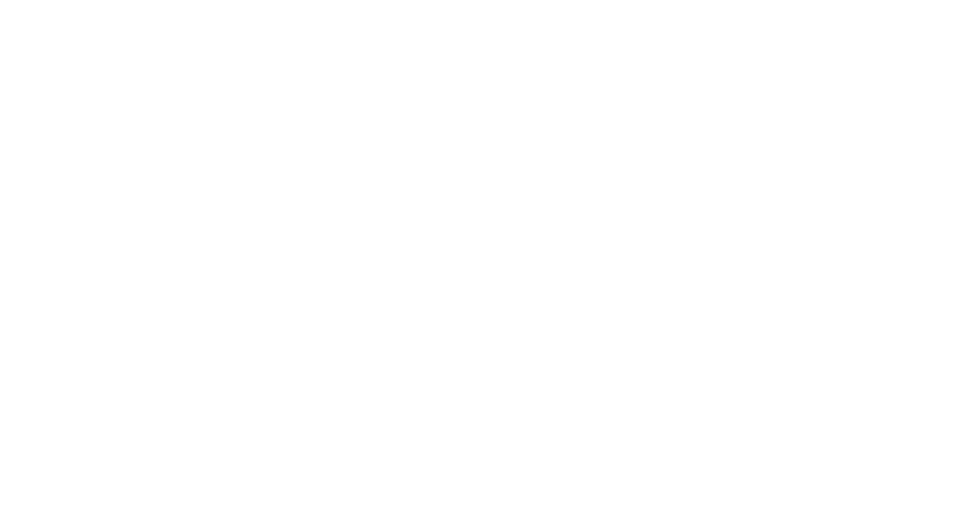
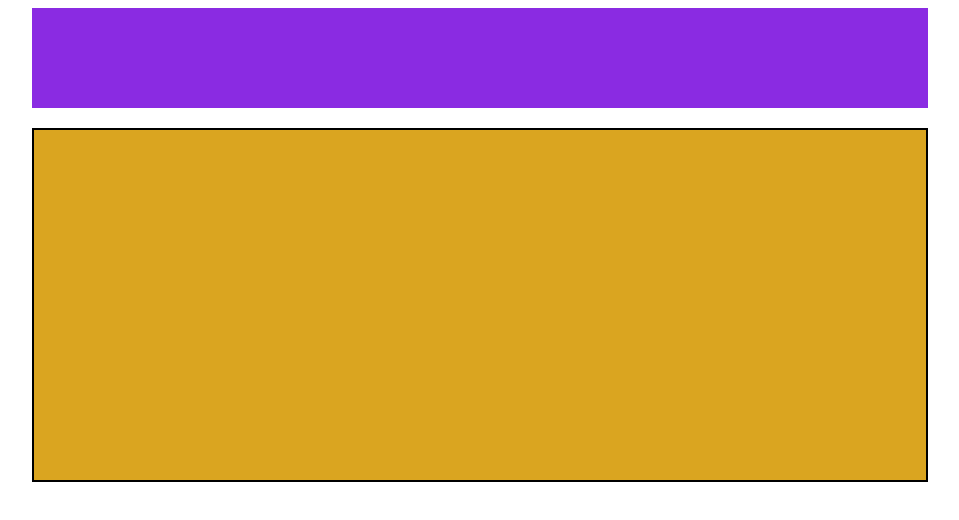
Before and after one commit to SimonePavone97/htmlcss-struttura-wp, a plain HTML site: page index.html in a window 1280 px wide. Shown: the whole page, without its empty margins (160-1119 px from the left). Drawn offline with Linux system fonts and the light colour scheme.

Commit message:
riquadro blu

```diff
--- a/css/style.css
+++ b/css/style.css
@@ -1,5 +1,31 @@
-*{
-    padding: 0;
-    margin: 0;
-    box-sizing: border-box;
+header{
+    width: 100%;
+    height: 100px;
+    background-color: blueviolet;
 }
+
+body{
+    margin-top: 20px auto;
+    margin-left: 15%;
+    margin-right: 15%;
+}
+
+.container{
+    background-color: lightblue;
+}
+
+main{
+    margin: 20px auto;
+    border: 2px solid black;
+}
+.clearfix::after{
+    content: "";
+    display: table;
+    clear: both;
+}
+
+.riquadro-giallo{
+    width: 100%;
+    height: 350px;
+    background-color: goldenrod;
+}
--- a/index.html
+++ b/index.html
@@ -4,15 +4,30 @@
     <meta charset="UTF-8">
     <meta http-equiv="X-UA-Compatible" content="IE=edge">
     <meta name="viewport" content="width=device-width, initial-scale=1.0">
+    <link rel="stylesheet" href="./css/style.css">
     <title>Stuttura WP</title>
 </head>
 <body>
+
     <header>
-
     </header>
 
-    <main></main>
+    <main>
+        <div>
+            <section>
+                <div class="riquadro-giallo"></div>
+            </section>
+        </div>
 
-    <footer></footer>
+        <div class="container clearfix">
+            <section>
+                <div class="riquadro-lblu"></div>
+            </section>
+        </div>
+    </main>
+
+    <footer>
+
+    </footer>
 </body>
 </html>
```
